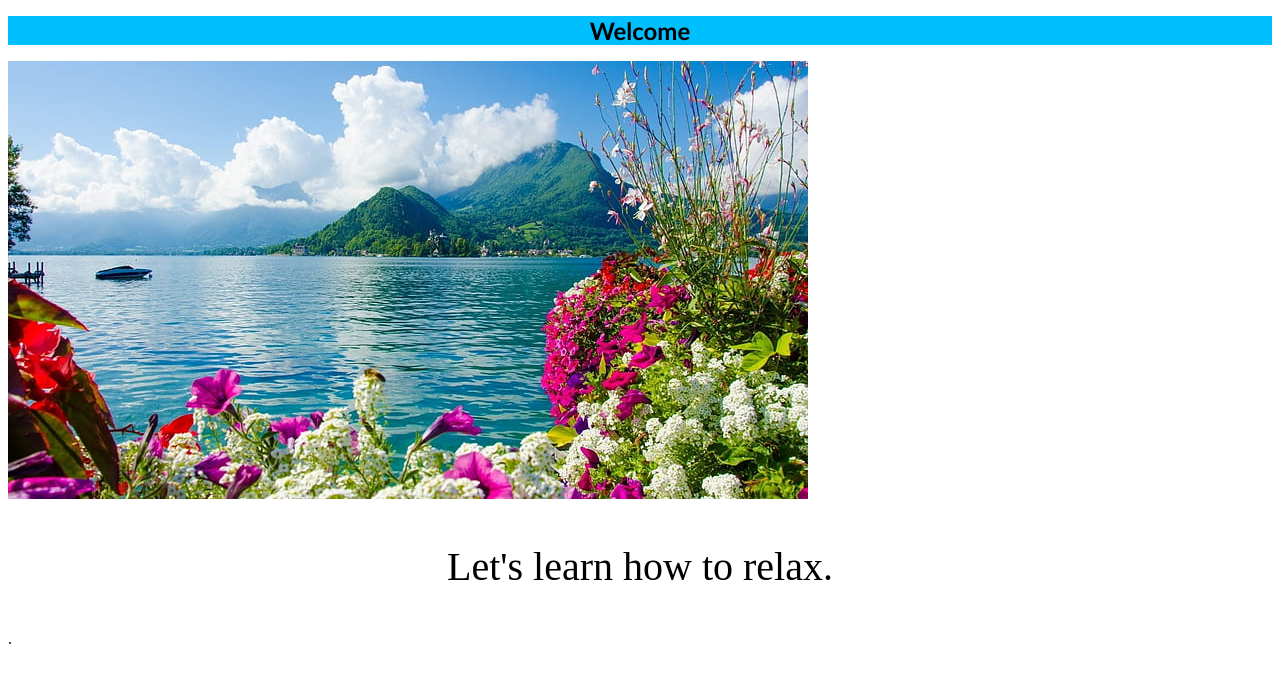
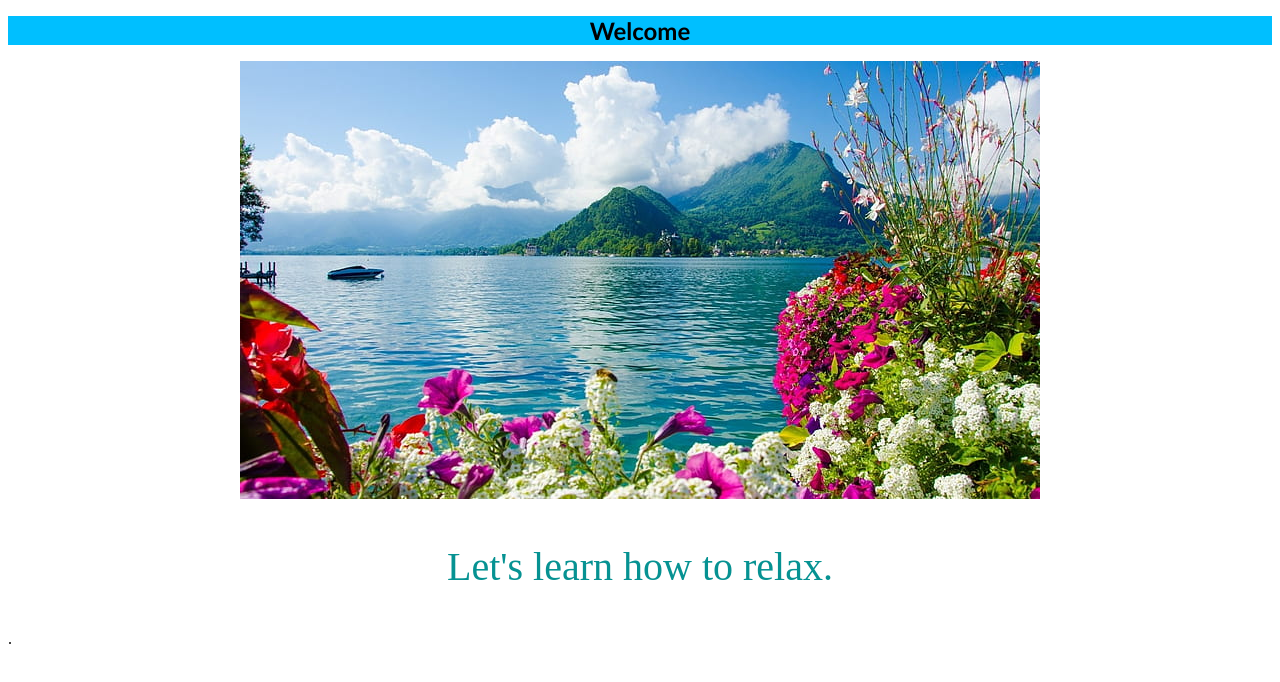
Before and after one commit to nnnnaaaaa/nnnnaaaaa.github.io, a plain HTML site: page index.html in a window 1280 px wide. Drawn offline with Linux system fonts and the light colour scheme.

Commit message:
centered image

```diff
--- a/index.html
+++ b/index.html
@@ -6,7 +6,7 @@
     </head>
     <body>
         <h1>Welcome</h1>
-        <div>
+        <div id="main_page">
             <img src="peace.jpg" alt="self-love">
         </div>
         <div>
--- a/style.css
+++ b/style.css
@@ -5,13 +5,14 @@ h1 {
   text-align: center;
 }
 
-img {
+#main_page {
   text-align: center;
 }
 
 p {
   font-size: 40px;
   text-align: center;
+  color: rgb(6, 146, 146);
 }
 
 /*# sourceMappingURL=style.css.map */
```
